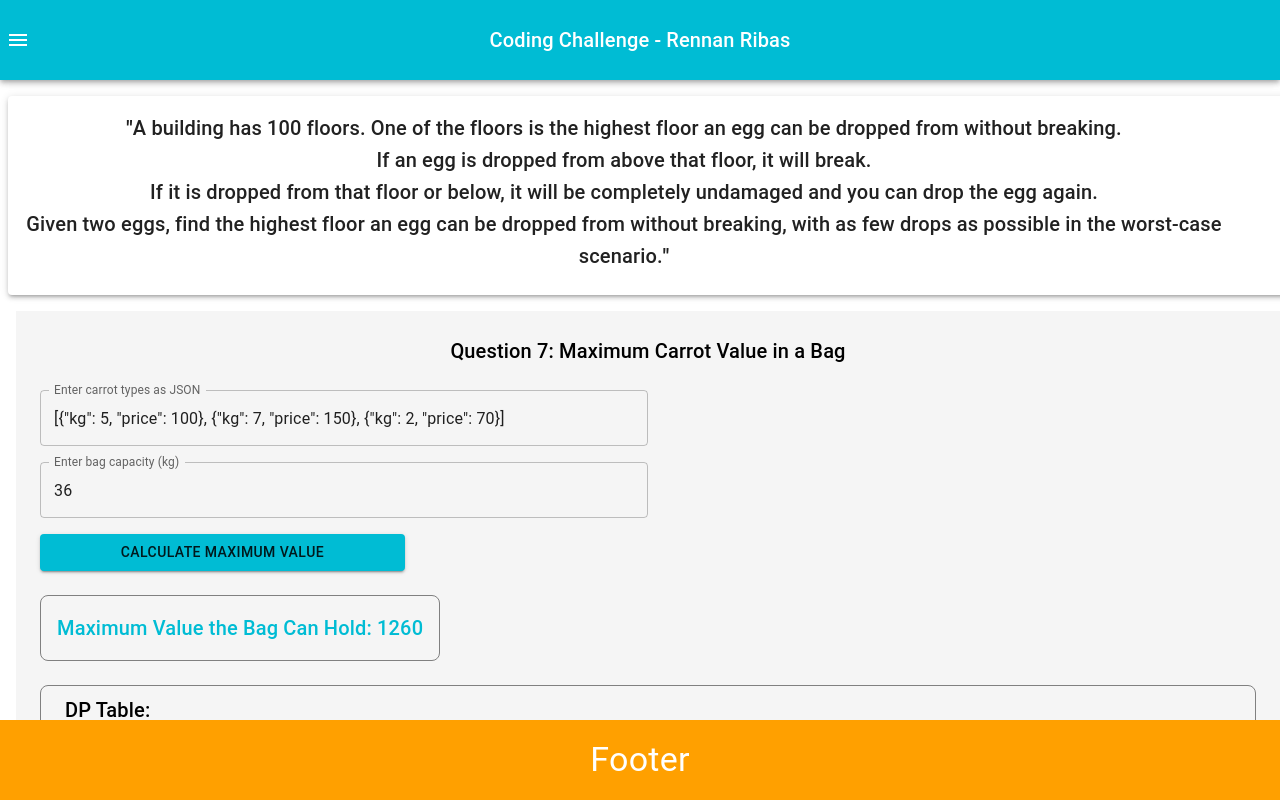
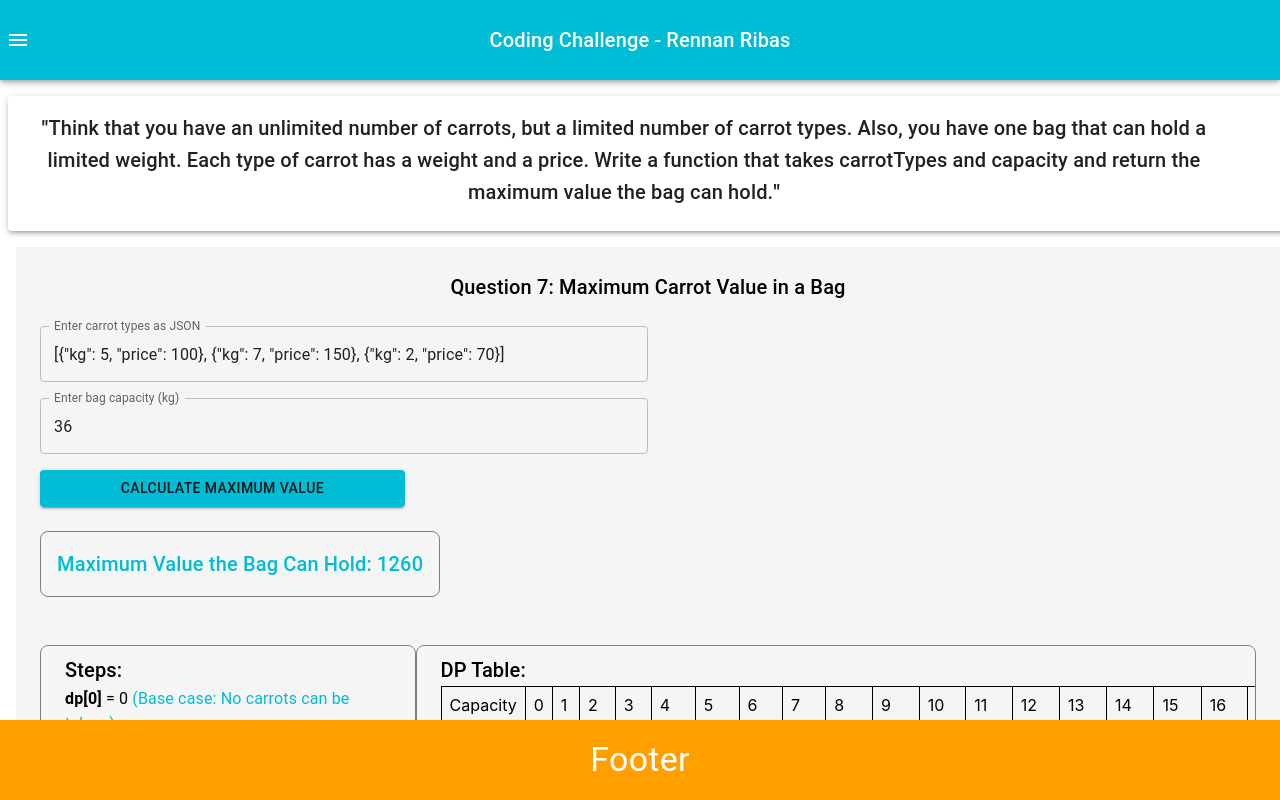
Before and after one commit to rennanribas/leet-code-react-web, a React (Create React App) app: page /question7 in a window 1280 px wide. Both pictures are taken after a click on the button "CALCULATE MAXIMUM VALUE". Shown: the top 800 px of the page. Built offline with nearby package versions, Linux system fonts and the light colour scheme.

Commit message:
feat: refactor to apply solid

```diff
--- a/src/components/Questions/QuestionSeven.tsx
+++ b/src/components/Questions/QuestionSeven.tsx
@@ -3,68 +3,203 @@ import { TextField, Button, Typography, Box, Paper } from '@mui/material'
 import MermaidChart from '../MermaidChart'
 
 interface CarrotType {
-  kg: number
+  weight: number
   price: number
 }
 
-const getMaxValue = (
-  carrotTypes: CarrotType[],
-  capacity: number,
-  setMermaidCode: (code: string) => void,
-  setDpList: (
-    list: Array<{ capacity: number; value: number; explanation: string }>
-  ) => void
-) => {
-  const dp = Array(capacity + 1).fill(0)
-  let code = 'graph TD\n'
-  const dpList = []
-  const carrotUsage = carrotTypes.map(() => Array(capacity + 1).fill(0))
+interface DpStep {
+  capacity: number
+  value: number
+  explanation: string
+}
 
-  for (let i = 0; i <= capacity; i++) {
-    if (i === 0) {
-      dpList.push({
-        capacity: i,
-        value: dp[i],
-        explanation: 'Base case: No carrots can be taken.',
-      })
-      continue
-    }
-    let explanation = ''
-    let newGraphLine = ''
-    for (let j = 0; j < carrotTypes.length; j++) {
-      const carrot = carrotTypes[j]
+class CarrotBagSolver {
+  private carrotTypes: CarrotType[]
+  private capacity: number
+  private dpArray: number[]
+  private dpSteps: DpStep[]
+  private mermaidCode: string
 
-      if (carrot.kg <= i) {
-        const newValue = dp[i - carrot.kg] + carrot.price
+  constructor(carrotTypes: CarrotType[], capacity: number) {
+    this.carrotTypes = carrotTypes
+    this.capacity = capacity
+    this.dpArray = []
+    this.dpSteps = []
+    this.mermaidCode = 'graph LR\n'
+  }
 
-        if (newValue > dp[i]) {
-          explanation = `dp[${i - carrot.kg}](${dp[i - carrot.kg]}) + dp[${
-            carrot.kg
-          }](${dp[carrot.kg]})
-            = ${newValue}`
+  public solve(): number {
+    const dp = Array(this.capacity + 1).fill(0)
+    const carrotUsage = this.carrotTypes.map(() =>
+      Array(this.capacity + 1).fill(0)
+    )
 
-          newGraphLine += `dp${i}[dp${i}=${dp[i - carrot.kg]} +${
-            dp[carrot.kg]
-          } = ${newValue}] --> dp${i - carrot.kg} --> dp${carrot.kg}\n`
+    for (
+      let currentCapacity = 0;
+      currentCapacity <= this.capacity;
+      currentCapacity++
+    ) {
+      if (currentCapacity === 0) {
+        this.dpSteps.push({
+          capacity: currentCapacity,
+          value: dp[currentCapacity],
+          explanation: 'Base case: No carrots can be taken.',
+        })
+        continue
+      }
+      let stepExplanation = ''
+      let mermaidNewGraphLine = ''
+      for (
+        let carrotTypeIndex = 0;
+        carrotTypeIndex < this.carrotTypes.length;
+        carrotTypeIndex++
+      ) {
+        const carrot = this.carrotTypes[carrotTypeIndex]
 
-          dp[i] = newValue
-          carrotUsage[j][i] = carrotUsage[j][i - carrot.kg] + 1
-          for (let k = 0; k < carrotTypes.length; k++) {
-            if (k !== j) {
-              carrotUsage[k][i] = carrotUsage[k][i - carrot.kg]
+        if (carrot.weight <= currentCapacity) {
+          const newValue = dp[currentCapacity - carrot.weight] + carrot.price
+
+          if (newValue > dp[currentCapacity]) {
+            stepExplanation = `dp[${currentCapacity - carrot.weight}](${
+              dp[currentCapacity - carrot.weight]
+            }) + price(${carrot.price}) = ${newValue}`
+
+            mermaidNewGraphLine += `dp${currentCapacity}[dp${currentCapacity}=${
+              dp[currentCapacity - carrot.weight]
+            } + ${carrot.price} = ${newValue}] --> dp${
+              currentCapacity - carrot.weight
+            }\n`
+
+            dp[currentCapacity] = newValue
+            carrotUsage[carrotTypeIndex][currentCapacity] =
+              carrotUsage[carrotTypeIndex][currentCapacity - carrot.weight] + 1
+            for (let k = 0; k < this.carrotTypes.length; k++) {
+              if (k !== carrotTypeIndex) {
+                carrotUsage[k][currentCapacity] =
+                  carrotUsage[k][currentCapacity - carrot.weight]
+              }
             }
           }
         }
       }
+      this.mermaidCode += mermaidNewGraphLine
+      this.dpSteps.push({
+        capacity: currentCapacity,
+        value: dp[currentCapacity],
+        explanation: stepExplanation,
+      })
     }
-    code += newGraphLine
-    dpList.push({ capacity: i, value: dp[i], explanation })
+
+    this.dpArray = dp
+    return dp[this.capacity]
   }
 
-  setMermaidCode(code)
-  setDpList(dpList)
-  return dp[capacity]
+  public getDpArray(): number[] {
+    return this.dpArray
+  }
+
+  public getDpSteps(): DpStep[] {
+    return this.dpSteps
+  }
+
+  public getMermaidCode(): string {
+    return this.mermaidCode
+  }
 }
+
+const parseCarrotTypes = (input: string): CarrotType[] => {
+  const carrotTypes = JSON.parse(input)
+  if (!Array.isArray(carrotTypes)) {
+    throw new Error('Invalid input: carrot types should be an array.')
+  }
+  return carrotTypes.map((carrot) => {
+    if (typeof carrot.kg !== 'number' || typeof carrot.price !== 'number') {
+      throw new Error(
+        'Invalid input: each carrot type must have a kg and price as numbers.'
+      )
+    }
+    return { weight: carrot.kg, price: carrot.price }
+  })
+}
+
+const DpSteps: React.FC<{ dpSteps: DpStep[] }> = ({ dpSteps }) => (
+  <Box
+    sx={{
+      marginY: 3,
+      border: '1px solid grey',
+      borderRadius: 2,
+      display: 'flex',
+      paddingX: 3,
+      paddingY: 1,
+      flexDirection: 'column',
+      textAlign: 'left',
+    }}
+  >
+    <Typography variant='h6' color='black'>
+      Steps:
+    </Typography>
+
+    {dpSteps.map((item) => (
+      <Typography variant='body1' key={item.capacity}>
+        <strong>dp[{item.capacity}]</strong> = {item.value}{' '}
+        <label style={{ color: '#00bcd4' }}>({item.explanation})</label>
+      </Typography>
+    ))}
+  </Box>
+)
+
+const DpTable: React.FC<{ dpArray: number[] }> = ({ dpArray }) => (
+  <Box
+    sx={{
+      marginY: 3,
+      border: '1px solid grey',
+      borderRadius: 2,
+      display: 'flex',
+      paddingX: 3,
+      paddingY: 1,
+      flexDirection: 'column',
+      textAlign: 'left',
+      overflowX: 'auto',
+      width: '69%',
+    }}
+  >
+    <Typography variant='h6' color='black'>
+      DP Table:
+    </Typography>
+    <table style={{ borderCollapse: 'collapse', width: '100%' }}>
+      <tbody>
+        <tr key={0}>
+          <td style={{ border: '1px solid black', padding: '8px' }}>
+            Capacity
+          </td>
+          {dpArray.map((_, i) => (
+            <td
+              key={`cap-${i}`}
+              style={{ border: '1px solid black', padding: '8px' }}
+            >
+              {i}
+            </td>
+          ))}
+        </tr>
+        <tr key={1}>
+          <td style={{ border: '1px solid black', padding: '8px' }}>
+            Max Value
+          </td>
+
+          {dpArray.map((value, i) => (
+            <td
+              key={`val-${i}`}
+              style={{ border: '1px solid black', padding: '8px' }}
+            >
+              {value}
+            </td>
+          ))}
+        </tr>
+      </tbody>
+    </table>
+    <Box />
+  </Box>
+)
 
 const QuestionSeven: React.FC = () => {
   const [carrotTypesInput, setCarrotTypesInput] = useState<string>(
@@ -73,9 +208,8 @@ const QuestionSeven: React.FC = () => {
   const [capacityInput, setCapacityInput] = useState<string>('36')
   const [maxValue, setMaxValue] = useState<number | null>(null)
   const [mermaidCode, setMermaidCode] = useState<string>('')
-  const [dpList, setDpList] = useState<
-    Array<{ capacity: number; value: number; explanation: string }>
-  >([])
+  const [dpList, setDpList] = useState<DpStep[]>([])
+  const [dpArray, setDpArray] = useState<number[]>([])
 
   const handleCarrotTypesChange = (e: React.ChangeEvent<HTMLInputElement>) => {
     setCarrotTypesInput(e.target.value)
@@ -87,22 +221,21 @@ const QuestionSeven: React.FC = () => {
 
   const handleSubmit = () => {
     try {
-      const carrotTypes: CarrotType[] = JSON.parse(carrotTypesInput)
+      const carrotTypes = parseCarrotTypes(carrotTypesInput)
       const capacity = parseInt(capacityInput, 10)
 
-      if (!Array.isArray(carrotTypes) || isNaN(capacity)) {
-        throw new Error('Invalid input')
+      if (isNaN(capacity)) {
+        throw new Error('Invalid capacity: must be a number.')
       }
 
-      const result = getMaxValue(
-        carrotTypes,
-        capacity,
-        setMermaidCode,
-        setDpList
-      )
+      const solver = new CarrotBagSolver(carrotTypes, capacity)
+      const result = solver.solve()
       setMaxValue(result)
-    } catch (error) {
-      alert('Please enter valid carrot types and capacity.')
+      setDpArray(solver.getDpArray())
+      setDpList(solver.getDpSteps())
+      setMermaidCode(solver.getMermaidCode())
+    } catch (error: any) {
+      alert(error.message)
     }
   }
 
@@ -113,14 +246,11 @@ const QuestionSeven: React.FC = () => {
         sx={{ padding: 2, margin: 1, textAlign: 'center', alignSelf: 'center' }}
       >
         <Typography variant='h6' gutterBottom style={{ maxWidth: '1200px' }}>
-          <strong>"</strong>A building has 100 floors. One of the floors is the
-          highest floor an egg can be dropped from without breaking. <br />
-          If an egg is dropped from above that floor, it will break. <br />
-          If it is dropped from that floor or below, it will be completely
-          undamaged and you can drop the egg again. <br />
-          Given two eggs, find the highest floor an egg can be dropped from
-          without breaking, with as few drops as possible in the worst-case
-          scenario.<strong>"</strong>
+          <strong>"</strong>Think that you have an unlimited number of carrots,
+          but a limited number of carrot types. Also, you have one bag that can
+          hold a limited weight. Each type of carrot has a weight and a price.
+          Write a function that takes carrotTypes and capacity and return the
+          maximum value the bag can hold.<strong>"</strong>
         </Typography>
       </Paper>
 
@@ -192,27 +322,15 @@ const QuestionSeven: React.FC = () => {
         {dpList.length > 0 && (
           <Box
             sx={{
-              marginY: 3,
-              border: '1px solid grey',
-              borderRadius: 2,
+              marginTop: 3,
               display: 'flex',
-              paddingX: 3,
-              paddingY: 1,
-              flexDirection: 'column',
-              textAlign: 'left',
+              flexDirection: 'row',
+              width: '100%',
+              justifyContent: 'center',
             }}
           >
-            <Typography variant='h6' color='black'>
-              DP Table:
-            </Typography>
-
-            {dpList.map((item) => (
-              <Typography variant='body1' key={item.capacity}>
-                <strong>dp[{item.capacity}]</strong> = {item.capacity}kg,{' '}
-                {item.value}{' '}
-                <label style={{ color: '#00bcd4' }}>({item.explanation})</label>
-              </Typography>
-            ))}
+            <DpSteps dpSteps={dpList} />
+            {dpArray.length > 0 && <DpTable dpArray={dpArray} />}
           </Box>
         )}
 
```
